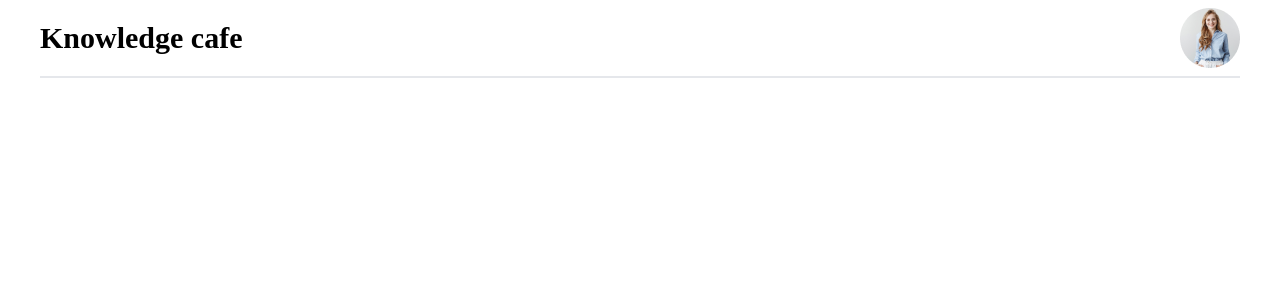
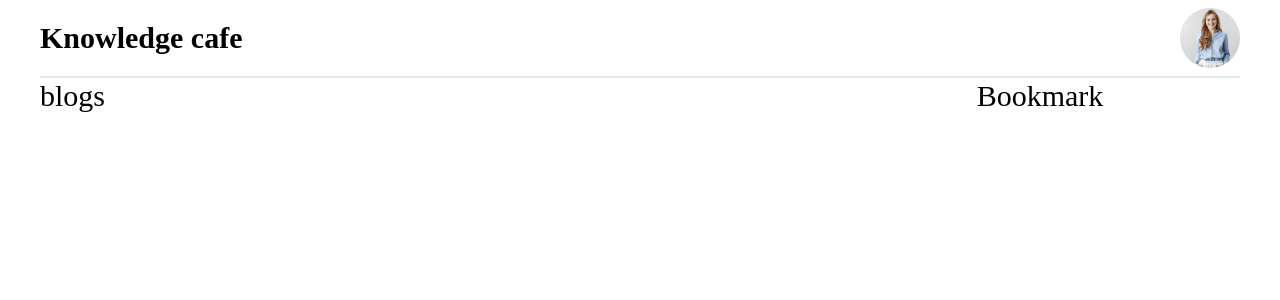
Before and after one commit to bharatroy4D/react-knoledges-cafe, a React (Vite) app: page / in a window 1280 px wide. Shown: the top 300 px of the page. Built offline with nearby package versions, Linux system fonts and the light colour scheme.

Commit message:
blogs and header added

```diff
--- a/src/App.jsx
+++ b/src/App.jsx
@@ -1,6 +1,7 @@
 
 import './App.css'
 import Blogs from './components/blogs/Blogs'
+import Bookmark from './components/bookmark/Bookmark'
 import Header from './components/header/Header'
 
 function App() {
@@ -8,7 +9,11 @@ function App() {
   return (
     <>
     <Header></Header>
+    <div className='md:flex mx-10'>
     <Blogs></Blogs>
+    <Bookmark></Bookmark>
+
+    </div>
     </>
   )
 }
--- a/src/components/blogs/Blogs.jsx
+++ b/src/components/blogs/Blogs.jsx
@@ -10,7 +10,8 @@ const Blogs = () => {
         .then(data =>setBlog(data))
     },[])
     return (
-        <div>
+        <div className=" w-2/3">
+            <h2 className="text-3xl">blogs</h2>
         </div>
     );
 };
--- /dev/null
+++ b/src/components/bookmark/Bookmark.jsx
@@ -0,0 +1,10 @@
+
+const Bookmark = () => {
+    return (
+        <div className="w-1/3">
+            <h1 className="text-3xl text-center">Bookmark</h1>
+        </div>
+    );
+};
+
+export default Bookmark;
```
